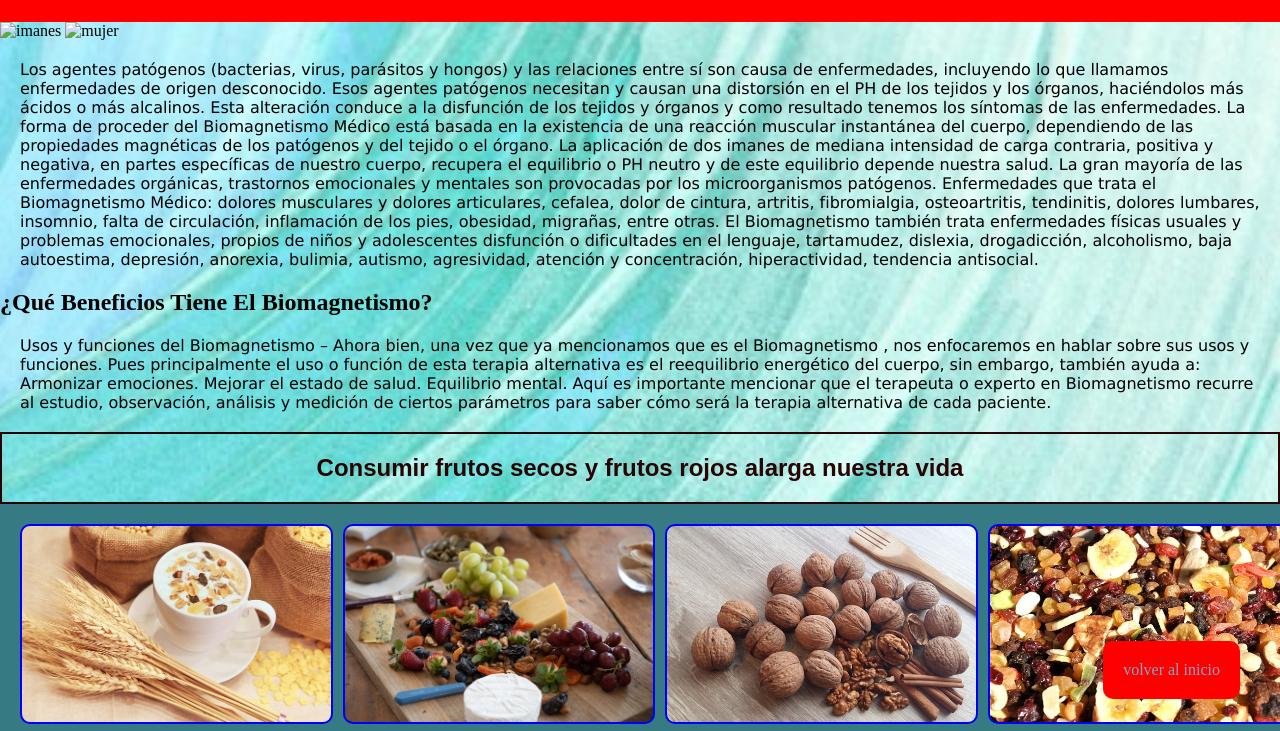
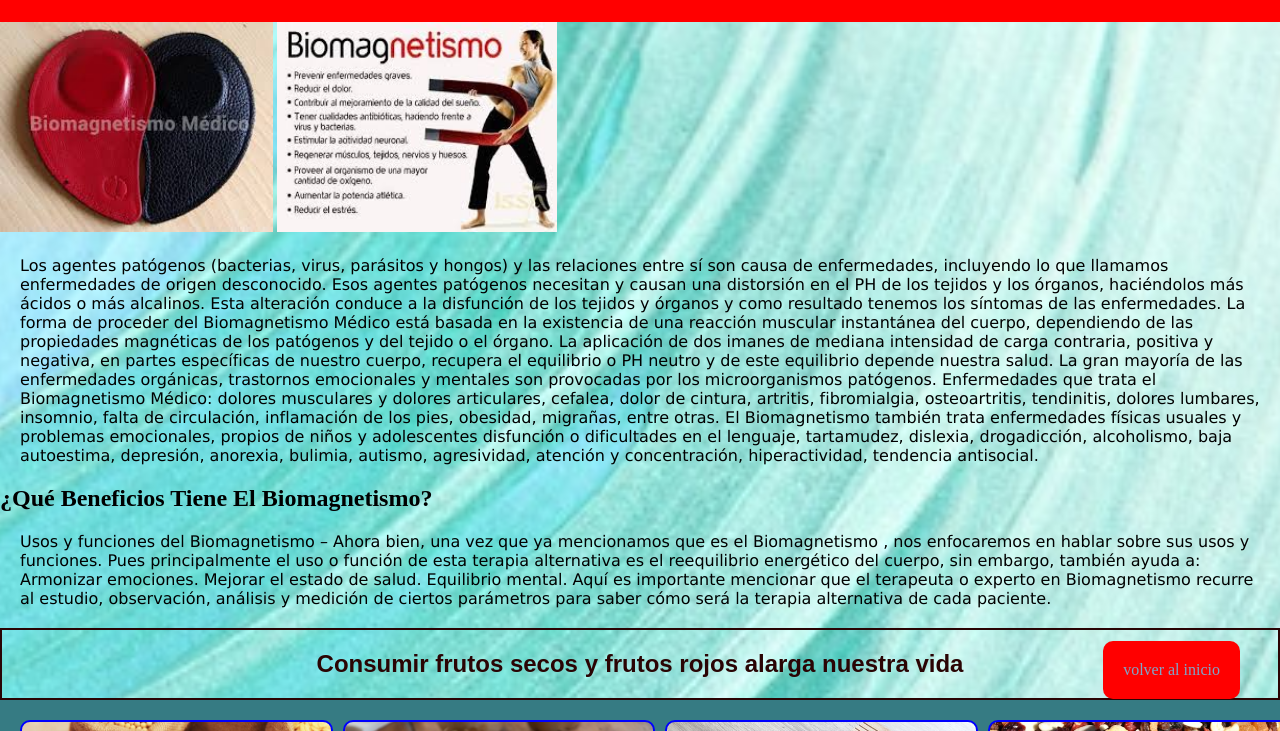
Before and after one commit to gerardodamian/Biomagnetismo-Medicinal, a plain HTML site: page pages/html/informacion.html in a window 1280 px wide. Shown: the part 61-792 px from the top of the page. Drawn offline with Linux system fonts and the light colour scheme; a web font is replaced by a local one.

Commit message:
cambie logo info

```diff
--- a/pages/html/informacion.html
+++ b/pages/html/informacion.html
@@ -4,19 +4,20 @@
         <meta charset="UTF-8" />
         <meta name="viewport" content="width=device-width, initial-scale=1.0" />
         <title>Informacion</title>
+        <link rel="icon" href="../multimedia/logo bio.ico" />
         <link rel="stylesheet" href="../../bio.css" />
     </head>
     <body class="body-informacion">
         <h1>Para que sirve el Biomagnetismo Medicinal?</h1>
 
         <img
-            src="pages/multimedia/imanes.jpg"
+            src="../multimedia/imanes.jpg"
             alt="imanes"
             height="210px"
             width="auto"
         />
         <img
-            src="pages/multimedia/biomag.jpg"
+            src="../multimedia/biomag.jpg"
             alt="mujer"
             height="210"
             width="280"
```
